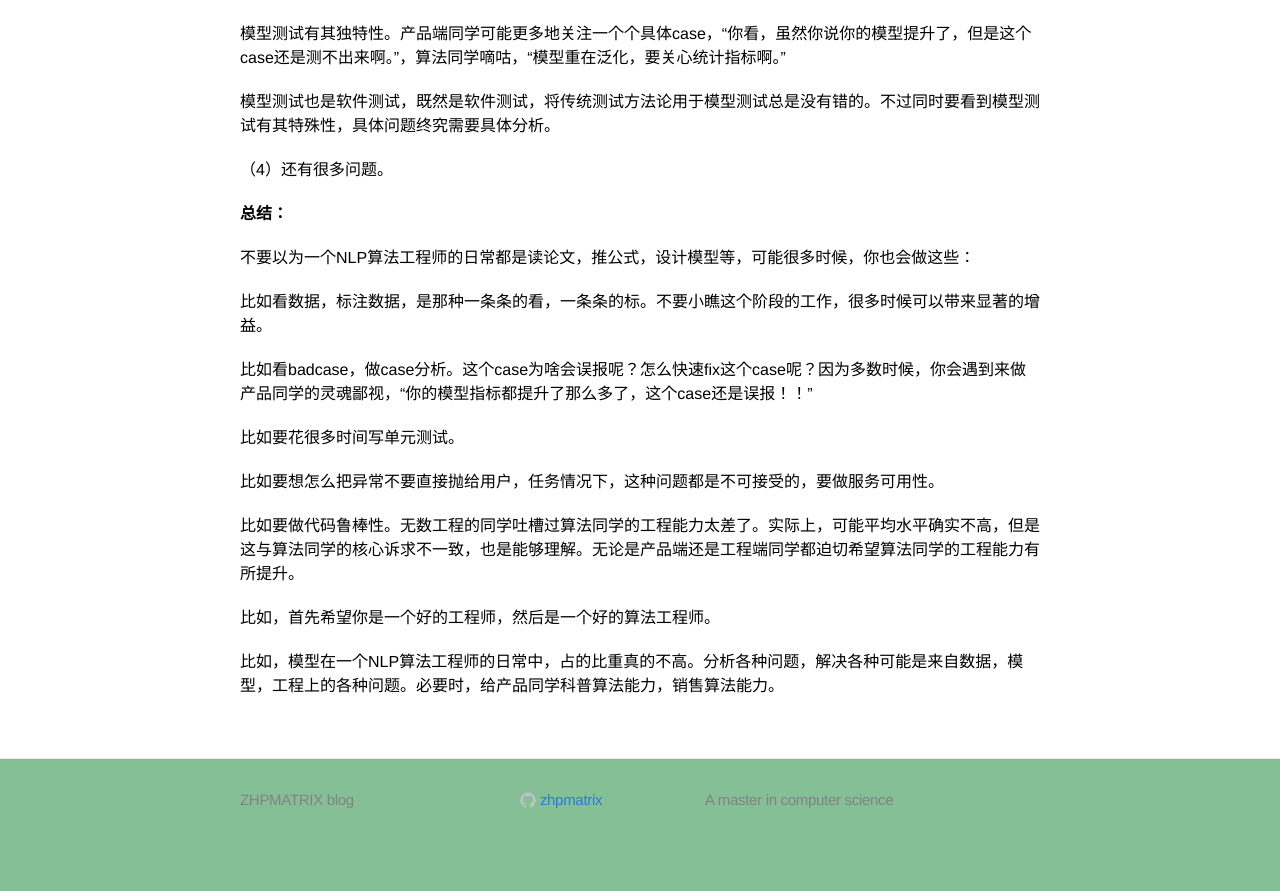
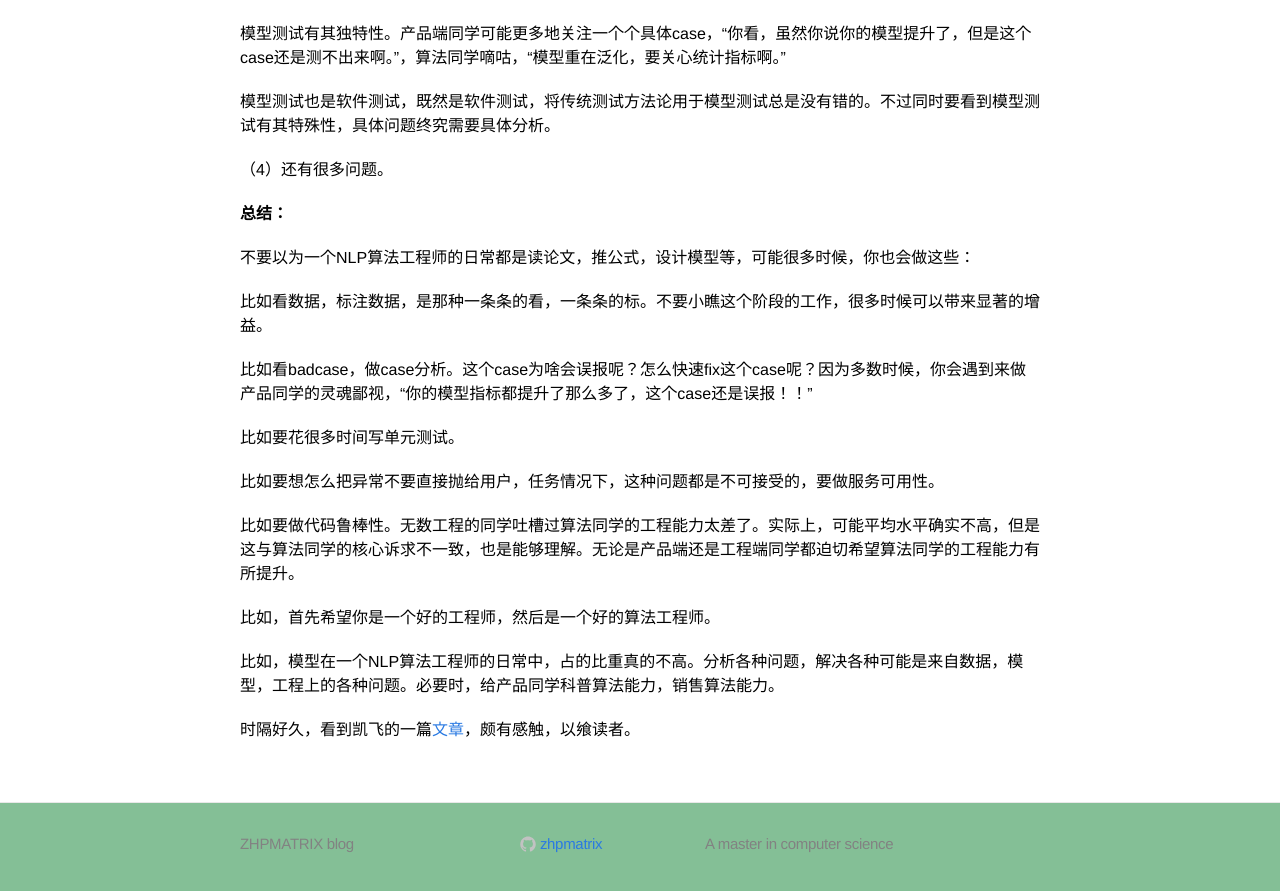
Before and after one commit to zhpmatrix/zhpmatrix.github.io, a Jekyll site: the page built from _posts/2019-11-30-thoughts-about-working-with-others.md, in a window 1280 px wide and 900 px high, scrolled down 1954 px. Shown: the top 891 px of the window. Built offline with Jekyll 4.4.1, drawn with Linux system fonts in a browser that asks for light colours; comment, search, counter and statistics services are not loaded; before the commit the page ends 2810 px from its top, so only the background shows below that.

Commit message:
添加ref

```diff
--- a/_posts/2019-11-30-thoughts-about-working-with-others.md
+++ b/_posts/2019-11-30-thoughts-about-working-with-others.md
@@ -89,3 +89,5 @@ mathjax: true
 比如，首先希望你是一个好的工程师，然后是一个好的算法工程师。
 
 比如，模型在一个NLP算法工程师的日常中，占的比重真的不高。分析各种问题，解决各种可能是来自数据，模型，工程上的各种问题。必要时，给产品同学科普算法能力，销售算法能力。
+
+时隔好久，看到凯飞的一篇[文章](https://mp.weixin.qq.com/s?__biz=MzU1NTMyOTI4Mw==&mid=2247501830&idx=1&sn=70809ee69329f38f33f6f3a8162e179c&chksm=fbd77a6acca0f37c4d9516f2a8e820e0f18a9e13dad0dc3fc41829f41bab02842bd0d98e9a9a&mpshare=1&scene=23&srcid=1129PWSSuY2GE2aUmsRoSrXF&sharer_sharetime=1606587573322&sharer_shareid=0e8353dcb5f53b85da8e0afe73a0021b%23rd)，颇有感触，以飨读者。
```
